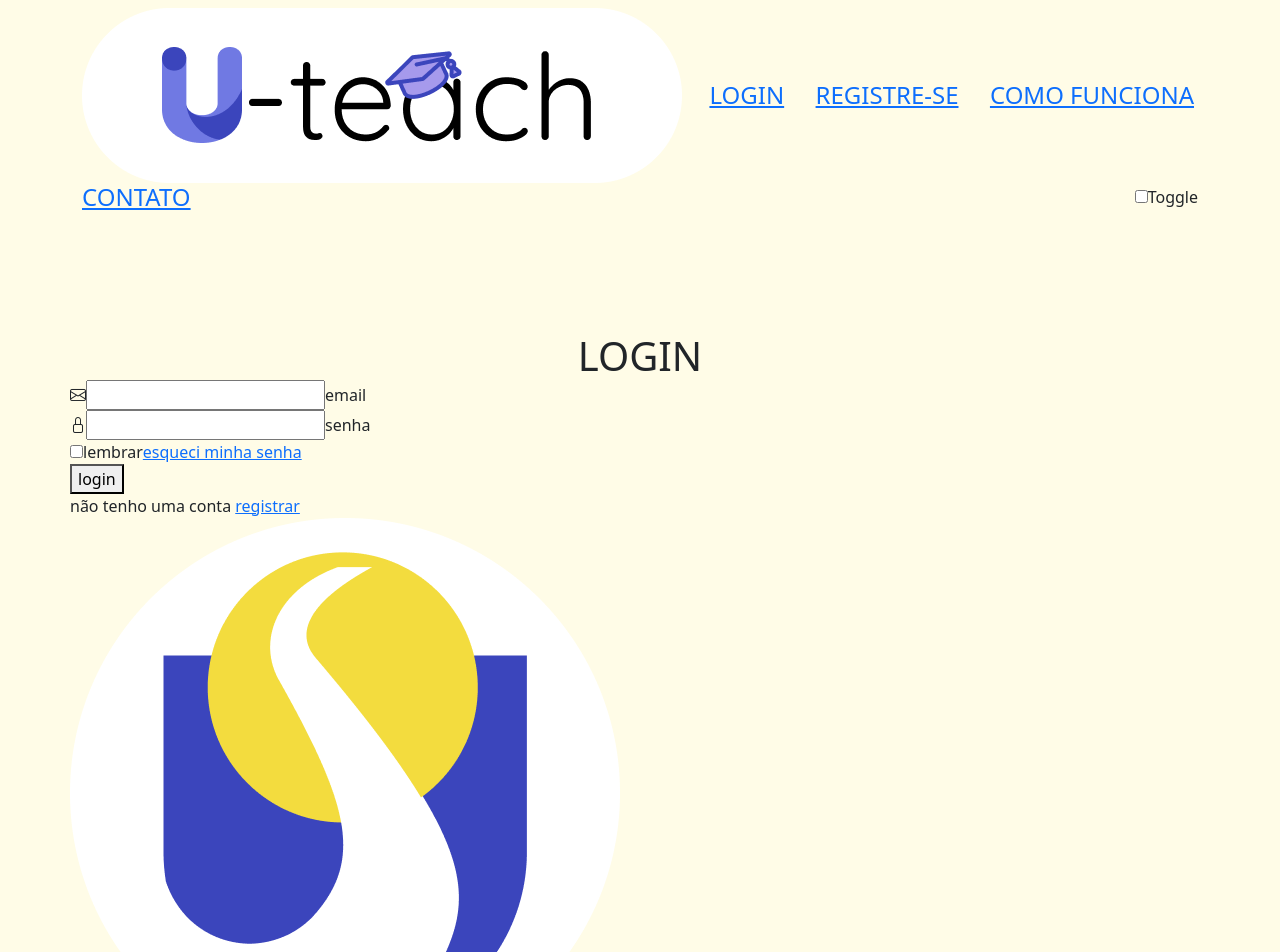
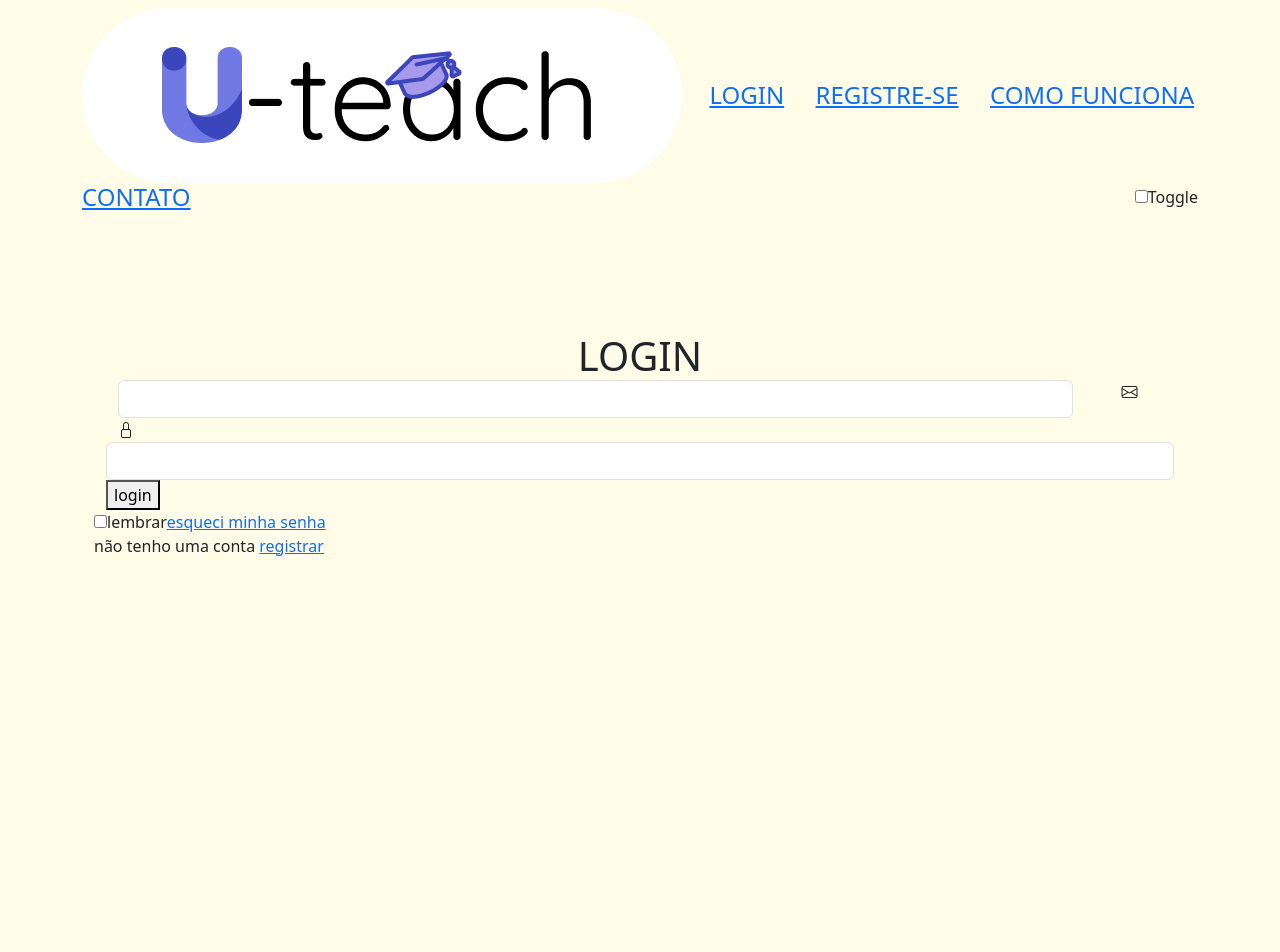
Before and after one commit to rafakid01/PROJETO_INTEGRADOR, an Angular app in the folder projeto-angular/: page /login in a window 1280 px wide. Shown: the top 952 px of the page. Built offline with nearby package versions, Linux system fonts and the light colour scheme.

Commit message:
continuaçao página login

```diff
--- a/projeto-angular/src/app/components/login/login.component.css
+++ b/projeto-angular/src/app/components/login/login.component.css
@@ -1,6 +1,11 @@
-.container {
+main {
     padding: 7em 0;
     background-color: var(--background-color);
+    /* background-image: url("/assets/img/fundo-purple.webp"); */
+    background-repeat: no-repeat;
+    background-size: cover;
+    width: 100%;
+    height: 100vh;
 }
 
 .title-container {
--- a/projeto-angular/src/app/components/login/login.component.html
+++ b/projeto-angular/src/app/components/login/login.component.html
@@ -1,38 +1,31 @@
+<main>
   <div class="container">
-  <section>
+    <section class="container">
       <div class="title-container">
         <h1>{{ "login" | uppercase }}</h1>
       </div>
-    <form action="">
-      <div class="inputbox">
+      <form class="form container" action="">
+        <div class="inputbox row">
+          <div class="col-11">
+            <input class="form-control" type="email" id="email" required />
+          </div>
+          <div class="col-1 d-flex justify-content-center">
             <i class="bi bi-envelope"></i>
-        <input type="email" required />
-        <label for="">email</label>
           </div>
-      <div class="inputbox">
-        <i class="bi bi-lock"></i>
-        <input type="password" required />
-        <label for="">senha</label>
         </div>
+        <div class="inputbox row">
+          <i class="bi bi-lock col-2"></i>
+          <input class="form-control" type="password" required />
+        </div>
+        <button>login</button>
+      </form>
       <div class="forget">
         <label for=""><input type="checkbox" />lembrar</label>
         <a href="#">esqueci minha senha</a>
       </div>
-      <button>login</button>
       <div class="register">
         <p>não tenho uma conta <a href="#">registrar</a></p>
       </div>
-    </form>
-  </section>
-  <section class="right-section half">
-    <div class="logo logo-outside">
-      <div class="logo logo-middle">
-        <div class="logo logo-center">
-          <div class="logo-container">
-            <img src="/assets/img/logo-uniso.webp" alt="" />
-          </div>
-        </div>
-      </div>
-    </div>
     </section>
   </div>
+</main>
```
Also changed, not shown: projeto-angular/src/assets/img/fundo-login.webp (added), projeto-angular/src/assets/img/fundo-purple.webp (added). Lines whose indentation alone changed are shown as unchanged.
